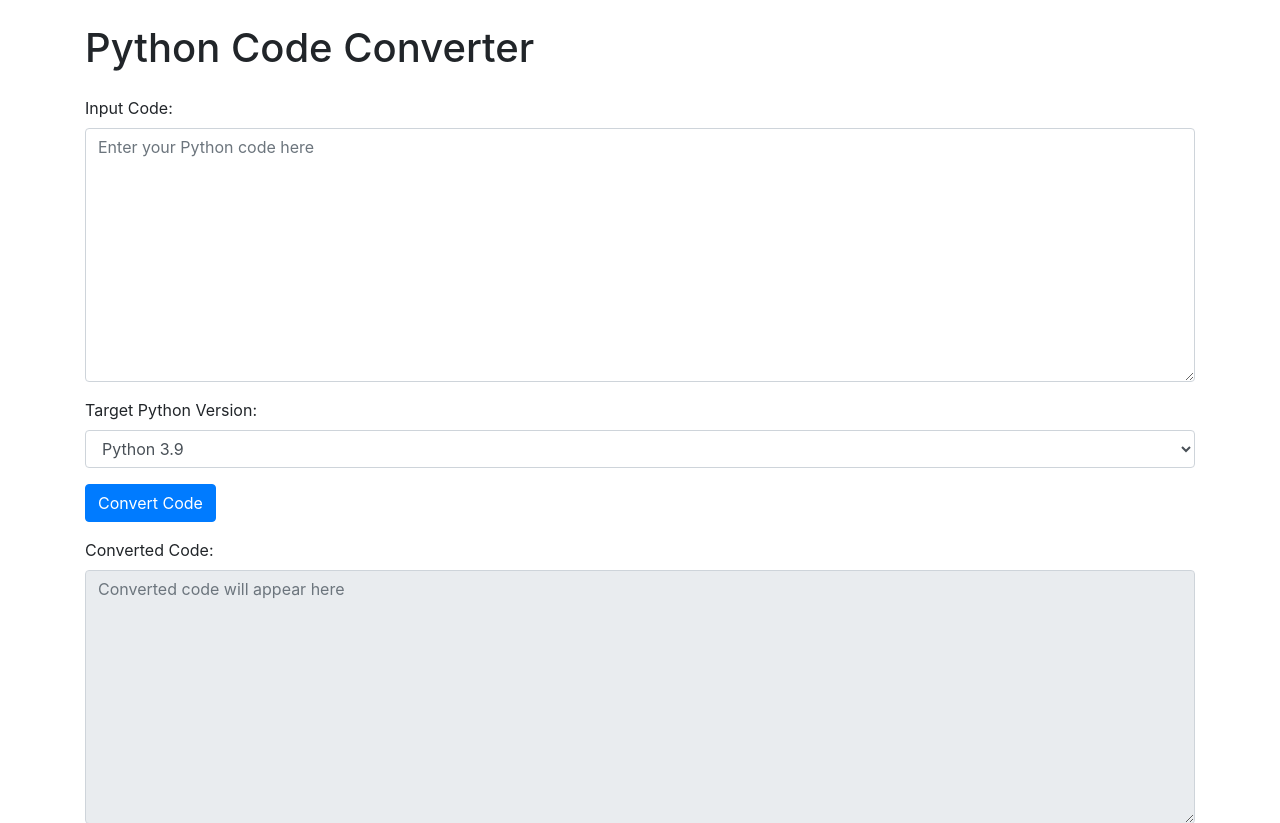
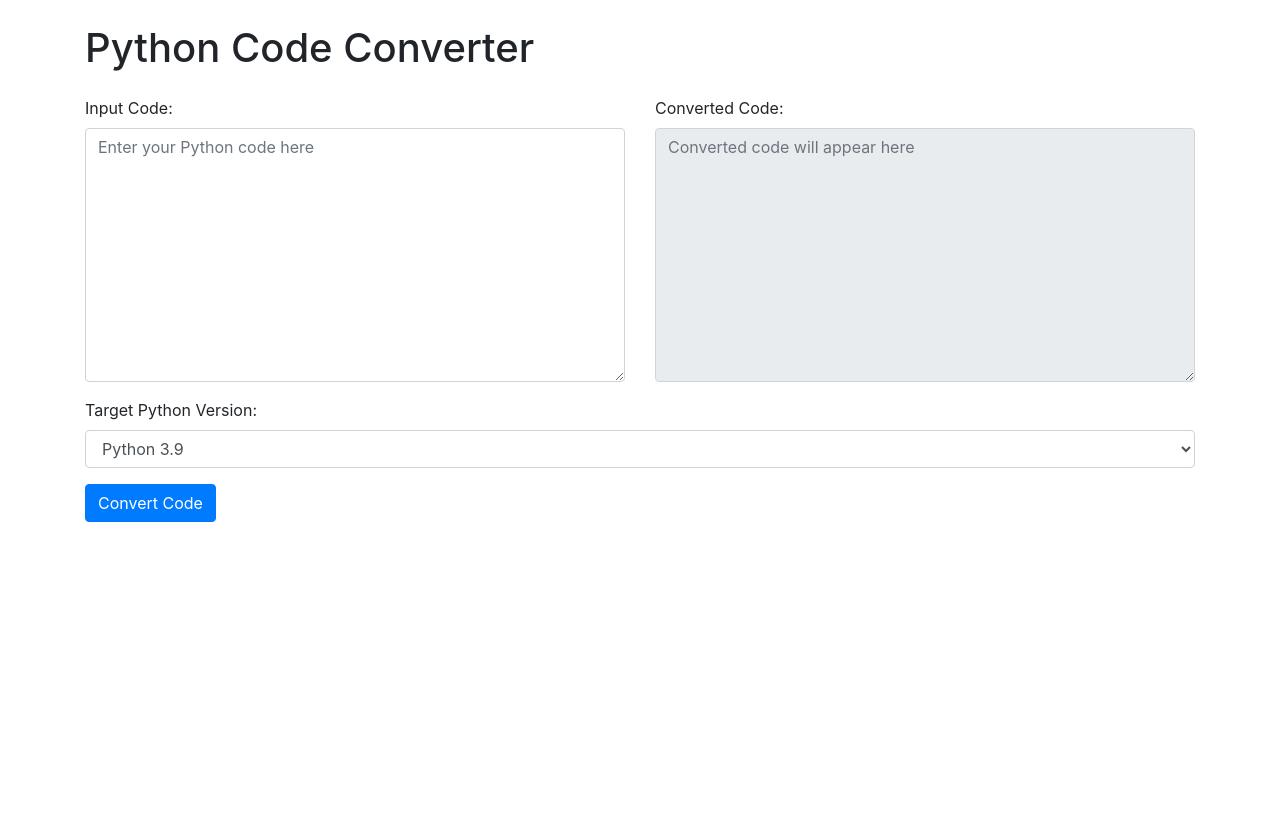
Before and after one commit to shashankcheema/python-code-converter, a Flask app: page / in a window 1280 px wide. Shown: the top 823 px of the page. After the commit the page ends 522 px from the top, so only its background shows below. Run offline with Flask 2, Linux system fonts and the light colour scheme; some libraries are stand-ins or nearby versions.

Commit message:
Update index.html

```diff
--- a/templates/index.html
+++ b/templates/index.html
@@ -2,15 +2,26 @@
 <html>
 <head>
     <title>Python Code Converter</title>
+    <meta name="viewport" content="width=device-width, initial-scale=1">
     <link rel="stylesheet" href="https://stackpath.bootstrapcdn.com/bootstrap/4.5.0/css/bootstrap.min.css">
     <script src="https://ajax.googleapis.com/ajax/libs/jquery/3.5.1/jquery.min.js"></script>
 </head>
 <body>
     <div class="container">
         <h1 class="my-4">Python Code Converter</h1>
-        <div class="form-group">
-            <label for="inputCode">Input Code:</label>
-            <textarea id="inputCode" class="form-control" rows="10" placeholder="Enter your Python code here"></textarea>
+        <div class="row">
+            <div class="col-md-6">
+                <div class="form-group">
+                    <label for="inputCode">Input Code:</label>
+                    <textarea id="inputCode" class="form-control" rows="10" placeholder="Enter your Python code here"></textarea>
+                </div>
+            </div>
+            <div class="col-md-6">
+                <div class="form-group">
+                    <label for="outputCode">Converted Code:</label>
+                    <textarea id="outputCode" class="form-control" rows="10" placeholder="Converted code will appear here" readonly></textarea>
+                </div>
+            </div>
         </div>
         <div class="form-group">
             <label for="pythonVersion">Target Python Version:</label>
@@ -21,10 +32,6 @@
             </select>
         </div>
         <button onclick="convertCode()" class="btn btn-primary mb-3">Convert Code</button>
-        <div class="form-group">
-            <label for="outputCode">Converted Code:</label>
-            <textarea id="outputCode" class="form-control" rows="10" placeholder="Converted code will appear here" readonly></textarea>
-        </div>
     </div>
 
     <script>
```
